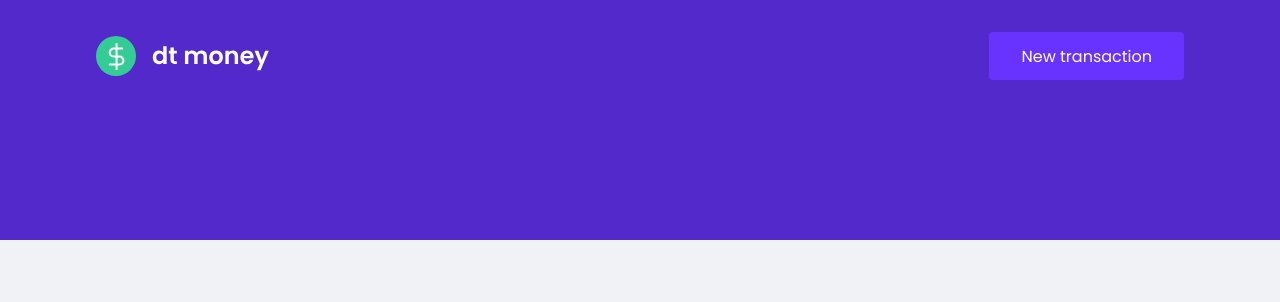
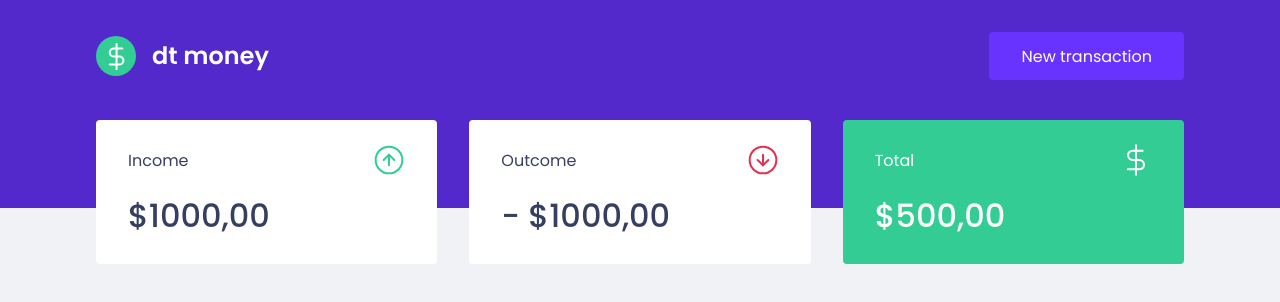
Before and after one commit to fariasmateuss/GrowFix, a React app: page / in a window 1280 px wide. Shown: the top 302 px of the page. Built offline with nearby package versions, Linux system fonts and the light colour scheme.

Commit message:
Create summary component

```diff
--- a/src/App.tsx
+++ b/src/App.tsx
@@ -1,7 +1,13 @@
-import { Router } from './routes';
+import { Dashboard } from '@components/Dashboard';
+import { Header } from '@components/Header';
 
 import './styles/global.scss';
 
 export function App() {
-  return <Router />;
+  return (
+    <>
+      <Header />
+      <Dashboard />
+    </>
+  );
 }
--- /dev/null
+++ b/src/components/Dashboard/index.tsx
@@ -0,0 +1,11 @@
+import { Summary } from '@components/Summary';
+
+import styles from './styles.module.scss';
+
+export function Dashboard() {
+  return (
+    <div className={styles.container}>
+      <Summary />
+    </div>
+  );
+}
--- /dev/null
+++ b/src/components/Dashboard/styles.module.scss
@@ -0,0 +1,5 @@
+.container {
+  max-width: 1120px;
+  margin: 0 auto;
+  padding: 2.5rem 1rem;
+}
--- a/src/components/Header/styles.module.scss
+++ b/src/components/Header/styles.module.scss
@@ -6,7 +6,7 @@
   max-width: 1120px;
   margin: auto;
 
-  padding: 2rem 1rem 10rem;
+  padding: 2rem 1rem 8rem;
   display: flex;
   align-items: center;
   justify-content: space-between;
--- /dev/null
+++ b/src/components/Summary/index.tsx
@@ -0,0 +1,35 @@
+import income from '@assets/income.svg';
+import outcome from '@assets/outcome.svg';
+import total from '@assets/total.svg';
+
+import styles from './styles.module.scss';
+
+export function Summary() {
+  return (
+    <div className={styles.container}>
+      <div className={styles.content}>
+        <header className={styles.header}>
+          <p>Income</p>
+          <img src={income} aria-hidden alt="Arrow up" />
+        </header>
+        <strong className={styles.value}>$1000,00</strong>
+      </div>
+
+      <div className={styles.content}>
+        <header className={styles.header}>
+          <p>Outcome</p>
+          <img src={outcome} aria-hidden alt="Out come" />
+        </header>
+        <strong className={styles.value}>- $1000,00</strong>
+      </div>
+
+      <div className={styles.hightlight}>
+        <header className={styles.header}>
+          <p>Total</p>
+          <img src={total} aria-hidden alt="Total" />
+        </header>
+        <strong className={styles.value}>$500,00</strong>
+      </div>
+    </div>
+  );
+}
--- /dev/null
+++ b/src/components/Summary/styles.module.scss
@@ -0,0 +1,33 @@
+.container {
+  display: grid;
+  grid-template-columns: repeat(3, 1fr);
+  gap: 2rem;
+  margin-top: -8rem;
+}
+
+.content {
+  background-color: var(--shape);
+  padding: 1.5rem 2rem;
+  border-radius: 0.25rem;
+  color: var(--text-title);
+}
+
+.hightlight {
+  @extend .content;
+  background-color: var(--green);
+  color: #fff;
+}
+
+.header {
+  display: flex;
+  align-items: center;
+  justify-content: space-between;
+}
+
+.value {
+  display: block;
+  margin-top: 1rem;
+  font-size: 2rem;
+  font-weight: 500;
+  line-height: 3rem;
+}
--- a/src/pages/Main/index.tsx
+++ /dev/null
@@ -1,5 +0,0 @@
-import { Header } from '@components/Header';
-
-export function Main() {
-  return <Header />;
-}
--- a/src/routes/index.tsx
+++ /dev/null
@@ -1,13 +0,0 @@
-import { BrowserRouter, Routes, Route } from 'react-router-dom';
-
-import { Main } from '@pages/Main';
-
-export function Router() {
-  return (
-    <BrowserRouter>
-      <Routes>
-        <Route path="/" element={<Main />} />
-      </Routes>
-    </BrowserRouter>
-  );
-}
```
Also changed, not shown: src/pages/Main/styles.module.scss (added).
